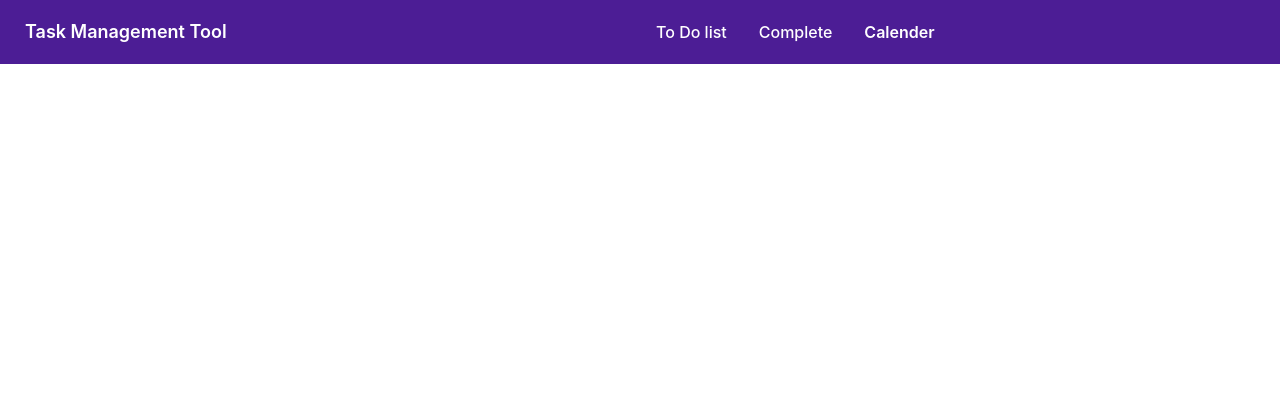
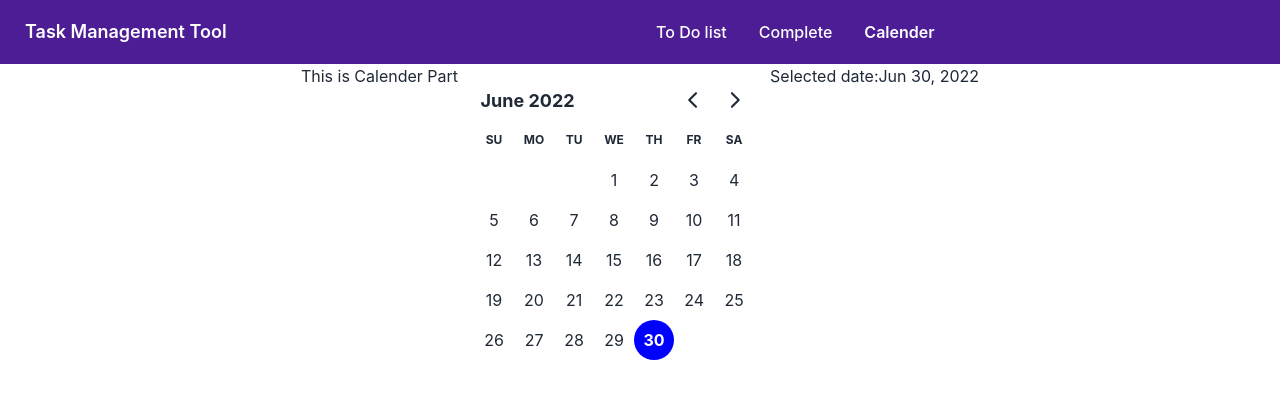
Before and after one commit to Al-aminhossain1/task-management-tool, a React (Create React App) app: page /calender in a window 1280 px wide. Shown: the top 398 px of the page. Built offline with nearby package versions, Linux system fonts and the light colour scheme; the HTML template or start-up script is replaced by a standard one.

Commit message:
added calender use day picker

```diff
--- a/package.json
+++ b/package.json
@@ -7,7 +7,9 @@
     "@testing-library/react": "^13.3.0",
     "@testing-library/user-event": "^13.5.0",
     "daisyui": "^2.17.0",
+    "date-fns": "^2.28.0",
     "react": "^18.2.0",
+    "react-day-picker": "^8.0.7",
     "react-dom": "^18.2.0",
     "react-router-dom": "^6.3.0",
     "react-scripts": "5.0.1",
--- a/src/App.js
+++ b/src/App.js
@@ -1,11 +1,24 @@
 import './App.css';
 import Navbar from './Components/Navbar';
+import {
+  Routes,
+  Route,
+} from 'react-router-dom';
+import Home from './Components/Home';
+import Complete from './Components/Complete';
+import Calender from './Components/Calender';
 
 function App() {
   return (
     <div className="">
 
       <Navbar></Navbar>
+      <Routes>
+        <Route path='/' element={<Home></Home>}></Route>
+        <Route path='/complete' element={<Complete></Complete>}></Route>
+        <Route path='/calender' element={<Calender></Calender>}></Route>
+      </Routes>
+
 
     </div>
   );
--- /dev/null
+++ b/src/Components/Calender.js
@@ -0,0 +1,20 @@
+import { format } from 'date-fns';
+import React, { useState } from 'react';
+import { DayPicker } from 'react-day-picker';
+import 'react-day-picker/dist/style.css';
+
+const Calender = () => {
+    const [date, setDate] = useState(new Date());
+    return (
+        <div className='text-center flex justify-center'>
+            <h1>This is Calender Part</h1>
+            <DayPicker
+                mode="single"
+                selected={date}
+                onSelect={setDate} />
+            <p>Selected date:{format(date, "PP")}</p>
+        </div>
+    );
+};
+
+export default Calender;
--- /dev/null
+++ b/src/Components/Complete.js
@@ -0,0 +1,11 @@
+import React from 'react';
+
+const Complete = () => {
+    return (
+        <div>
+            <h1>Complete Task</h1>
+        </div>
+    );
+};
+
+export default Complete;
--- a/src/Components/Home.js
+++ b/src/Components/Home.js
@@ -1,9 +1,12 @@
 import React from 'react';
+import Todo from './Todo';
 
 const Home = () => {
     return (
         <div>
             <h1>This is home</h1>
+            <Todo></Todo>
+
         </div>
     );
 };
--- a/src/Components/Navbar.js
+++ b/src/Components/Navbar.js
@@ -5,7 +5,7 @@
     const menuItems = <>
         <li className='font-medium'><Link to='/'>To Do list</Link></li>
         <li className='font-medium'><Link to='/complete'>Complete</Link></li>
-        <li className='font-semibold'><Link to='/calendar'>Calender</Link></li>
+        <li className='font-semibold'><Link to='/calender'>Calender</Link></li>
     </>
     return (
         <div class="navbar bg-violet-900 text-primary-content">
--- /dev/null
+++ b/src/Components/Todo.js
@@ -0,0 +1,11 @@
+import React from 'react';
+
+const Todo = () => {
+    return (
+        <div>
+            <h1>To do Listed</h1>
+        </div>
+    );
+};
+
+export default Todo;
```
Also changed, not shown: 1 other file (tests, documents, lock files or other folders).
